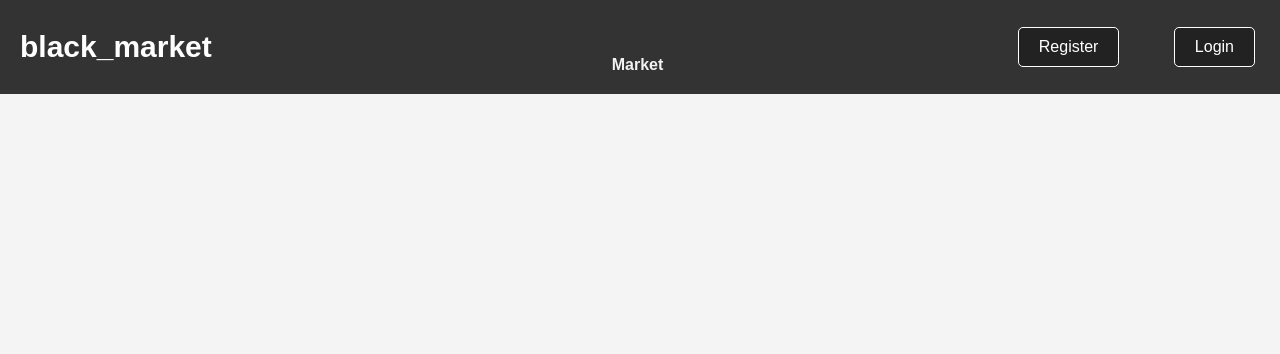
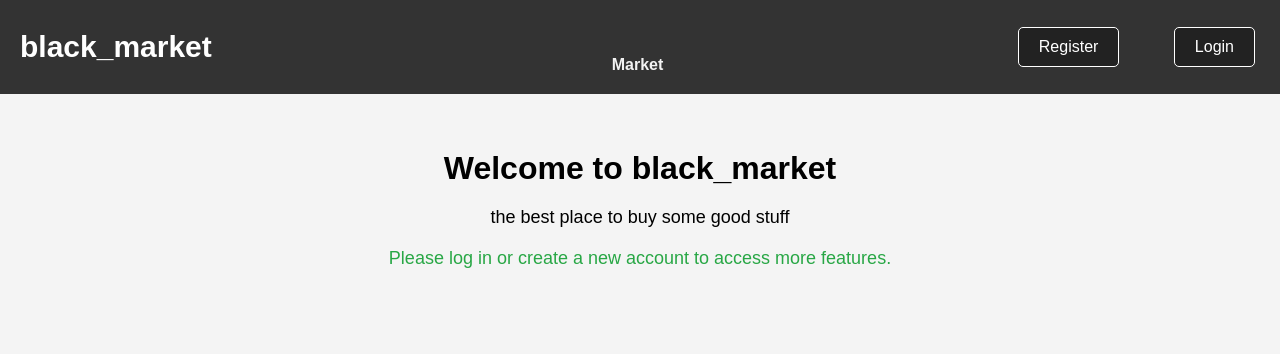
Before and after one commit to denyzzko/SchoolProject--marketplace_IS, a PHP site: page /index.html in a window 1280 px wide. Shown: the top 354 px of the page. Run offline with PHP 8.4, Linux system fonts and the light colour scheme.

Commit message:
update to index page

```diff
--- a/backend/index.php
+++ b/backend/index.php
@@ -13,8 +13,6 @@
     ]);
 } else {
     // not logged in, return false
-    echo json_encode([
-        "loggedIn" => false
-    ]);
+    echo json_encode(["loggedIn" => false]);
 }
 ?>
--- a/frontend/navbar.js
+++ b/frontend/navbar.js
@@ -133,6 +133,7 @@
                         <button onclick="window.location.href='../frontend/login.html'">Login</button>
                     </div>
                 `;
+                responseElement.textContent = "Please log in or create a new account to access more features.";
             }
         })
         .catch(error => {
--- a/index.html
+++ b/index.html
@@ -26,6 +26,7 @@
     <!-- Content Section -->
     <div class="container">
         <h1>Welcome to black_market</h1>
+        <p>the best place to buy some good stuff</p>
         <p id="response"></p>
     </div>
 
--- a/styles.css
+++ b/styles.css
@@ -15,7 +15,7 @@
 
 .container {
     text-align: center;
-    margin-top: 50px;
+    margin-top: 150px;
 }
 
 .box {
@@ -32,6 +32,7 @@
     margin-top: 20px;
     font-size: 18px;
     color: #28a745;
+
 }
 
 /* navbar */
```
